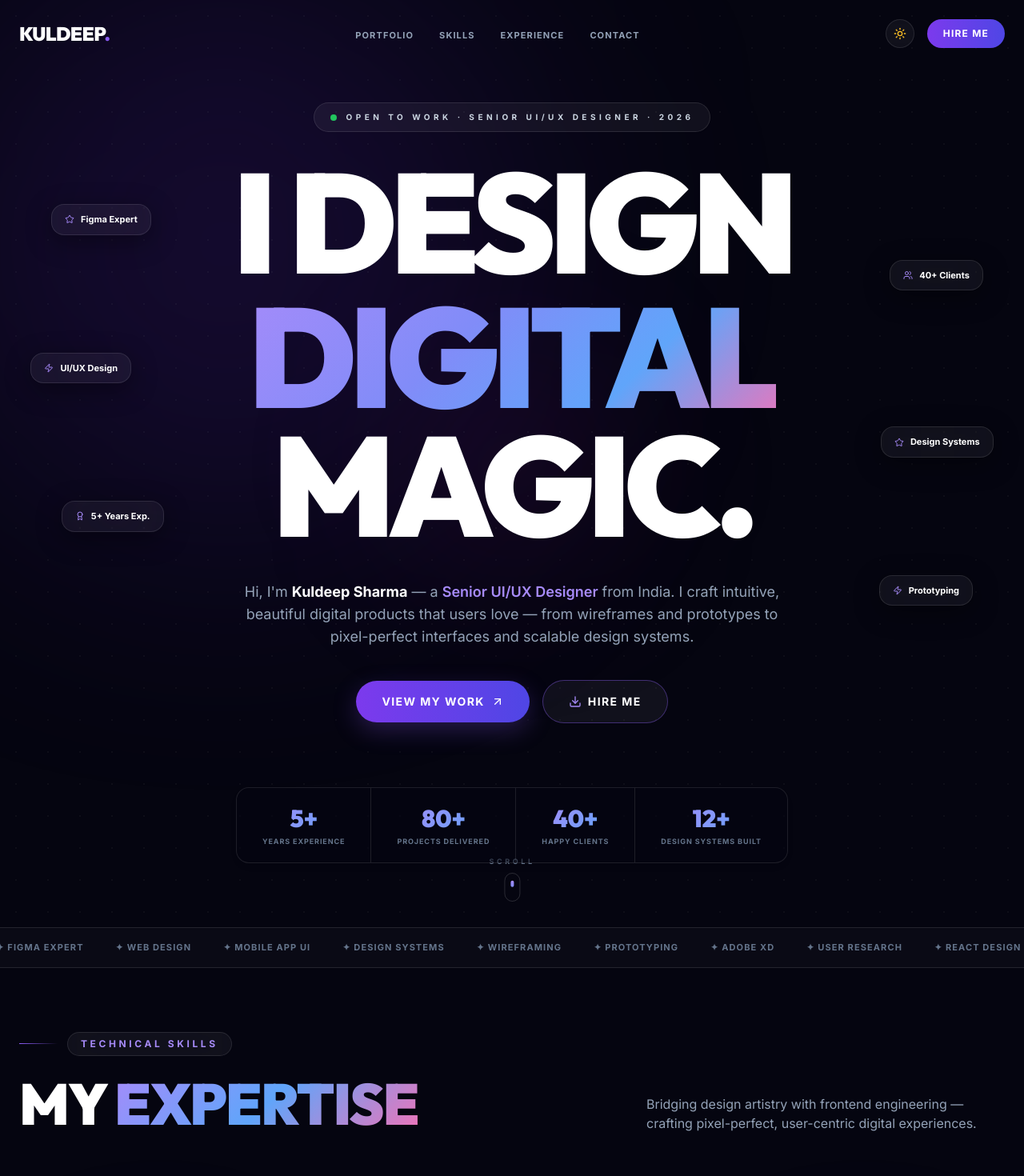
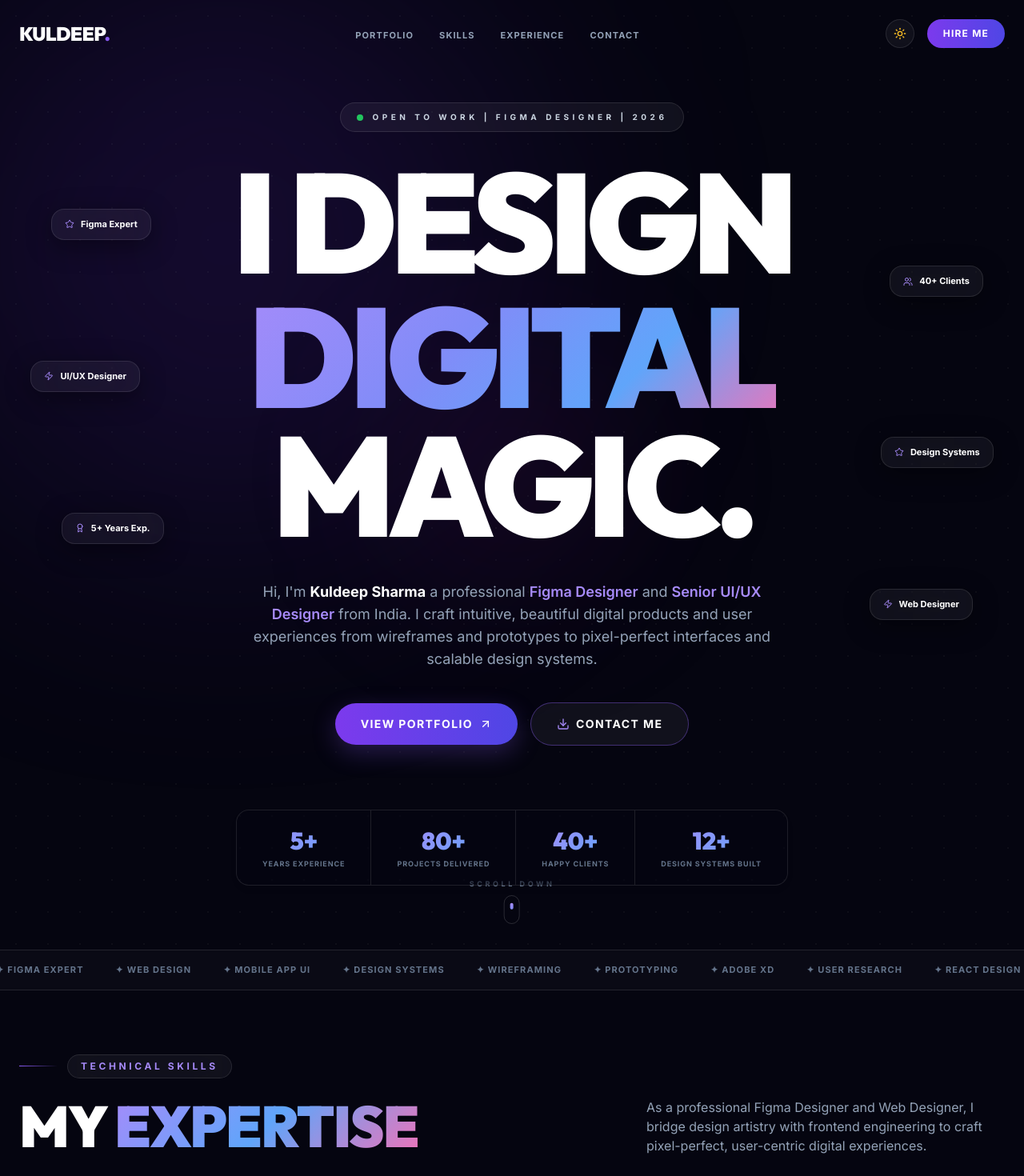
Before and after one commit to sharmarj13/kuldeep_portfolio, a React (Vite) app: page / in a window 1280 px wide. Shown: the top 1470 px of the page at 80% size. Built offline with nearby package versions, Linux system fonts and the light colour scheme.

Commit message:
content change and mobile responsive

```diff
--- a/index.html
+++ b/index.html
@@ -1,24 +1,39 @@
 <!doctype html>
-<html lang="en" class="dark">
+<html lang="en">
 
 <head>
   <meta charset="UTF-8" />
   <link rel="icon" type="image/svg+xml" href="/favicon.svg" />
   <meta name="viewport" content="width=device-width, initial-scale=1.0" />
-  <title>Kuldeep Sharma | UI/UX Designer & Web Designer</title>
-  <meta name="description"
-    content="Portfolio of Kuldeep Sharma UI/UX Designer with 4+ years crafting stunning digital experiences using Figma, Adobe XD, React, and more." />
-  <meta name="keywords" content="UI/UX Designer, Web Designer, Figma, Adobe XD, Portfolio, Kuldeep Sharma" />
+
+  <!-- Primary Meta Tags -->
+  <title>Kuldeep Sharma | Senior UI/UX Designer & Figma Expert</title>
+  <meta name="title" content="Kuldeep Sharma | Senior UI/UX Designer & Figma Expert">
+  <meta name="description" content="Senior UI/UX Designer & Figma Expert with 5+ years of experience. Specializing in high-end Web Design, Mobile App UI, and Scalable Design Systems. View my portfolio.">
+  <meta name="keywords" content="Figma Designer, UI/UX Designer, Senior UI/UX Designer, Web Designer, App Designer, Digital Product Designer, UI Designer, UX Designer, India, Freelance Designer, Design System Expert, Kuldeep Sharma Portfolio">
+  <meta name="author" content="Kuldeep Sharma">
+
+  <!-- Open Graph / Facebook -->
+  <meta property="og:type" content="website">
+  <meta property="og:url" content="https://kuldeep-portfolio.pages.dev/">
+  <meta property="og:title" content="Kuldeep Sharma | Senior UI/UX Designer & Figma Expert">
+  <meta property="og:description" content="Senior UI/UX Designer & Figma Expert with 5+ years of experience. Specializing in high-end Web Design, Mobile App UI, and Scalable Design Systems.">
+  <meta property="og:image" content="/og-image.jpg">
+
+  <!-- Twitter -->
+  <meta property="twitter:card" content="summary_large_image">
+  <meta property="twitter:url" content="https://kuldeep-portfolio.pages.dev/">
+  <meta property="twitter:title" content="Kuldeep Sharma | Senior UI/UX Designer & Figma Expert">
+  <meta property="twitter:description" content="Senior UI/UX Designer & Figma Expert with 5+ years of experience. Specializing in high-end Web Design, Mobile App UI, and Scalable Design Systems.">
+  <meta property="twitter:image" content="/og-image.jpg">
 
   <!-- Google Fonts -->
   <link rel="preconnect" href="https://fonts.googleapis.com">
   <link rel="preconnect" href="https://fonts.gstatic.com" crossorigin>
-  <link
-    href="https://fonts.googleapis.com/css2?family=Outfit:wght@300;400;500;600;700;800;900&family=Inter:wght@300;400;500;600;700&display=swap"
-    rel="stylesheet">
+  <link href="https://fonts.googleapis.com/css2?family=Outfit:wght@300;400;500;600;700;800;900&family=Inter:wght@300;400;500;600;700&display=swap" rel="stylesheet">
 </head>
 
-<body class="bg-[#050510] text-white selection:bg-violet-600 selection:text-white">
+<body class="bg-white dark:bg-[#050510] text-slate-900 dark:text-white transition-colors duration-500 selection:bg-violet-600 selection:text-white">
   <div id="root"></div>
   <script type="module" src="/src/main.jsx"></script>
 </body>
--- a/src/components/Experience.jsx
+++ b/src/components/Experience.jsx
@@ -29,7 +29,7 @@ const Experience = () => {
                 WORK<br /><span className="text-gradient">HISTORY</span>
               </h2>
               <p className="text-slate-600 dark:text-slate-400 text-sm leading-relaxed mb-8">
-                5 years of crafting user-centric digital products — from startups to enterprise-level design systems.
+                5 years of crafting user-centric digital products from startups to enterprise-level design systems.
               </p>
 
               <div className="p-5 bg-slate-50 dark:bg-white/5 rounded-2xl border border-black/[0.05] dark:border-violet-500/20 mb-4 shadow-sm">
@@ -39,7 +39,7 @@ const Experience = () => {
                 </div>
                 <div className="text-slate-900 dark:text-white font-black text-lg font-outfit">Senior UI/UX Designer</div>
                 <div className="text-slate-600 dark:text-white/60 font-semibold text-sm font-outfit mt-0.5">& Design Lead</div>
-                <p className="text-slate-500 dark:text-slate-500 text-[10px] mt-2 uppercase tracking-widest font-black opacity-80">Appic Softwares · 2021–Present</p>
+                <p className="text-slate-500 dark:text-slate-500 text-[10px] mt-2 uppercase tracking-widest font-black opacity-80">Appic Softwares | 2021–Present</p>
               </div>
 
               <div className="grid grid-cols-2 gap-3">
@@ -77,13 +77,12 @@ const Experience = () => {
                         {exp.company}
                       </div>
                       {exp.type && (
-                        <div className={`inline-flex px-2.5 py-1 rounded-full text-[8px] md:text-[9px] font-bold uppercase tracking-widest ${
-                          exp.type === 'Full-Time'
+                        <div className={`inline-flex px-2.5 py-1 rounded-full text-[8px] md:text-[9px] font-bold uppercase tracking-widest ${exp.type === 'Full-Time'
                             ? 'bg-green-500/10 text-green-600 dark:text-green-400 border border-green-500/10'
                             : exp.type === 'Freelance'
-                            ? 'bg-amber-500/10 text-amber-600 dark:text-amber-400 border border-amber-500/10'
-                            : 'bg-blue-500/10 text-blue-600 dark:text-blue-400 border border-blue-500/10'
-                        }`}>
+                              ? 'bg-amber-500/10 text-amber-600 dark:text-amber-400 border border-amber-500/10'
+                              : 'bg-blue-500/10 text-blue-600 dark:text-blue-400 border border-blue-500/10'
+                          }`}>
                           {exp.type}
                         </div>
                       )}
--- a/src/components/Footer.jsx
+++ b/src/components/Footer.jsx
@@ -123,7 +123,7 @@ const Footer = () => {
         {/* Bottom Bar */}
         <div className="flex flex-col md:flex-row justify-between items-center gap-6 pt-10 border-t border-black/[0.05] dark:border-white/5 transition-colors duration-500">
           <div className="text-[10px] md:text-xs font-bold uppercase tracking-widest text-slate-400 dark:text-slate-600 text-center md:text-left">
-            &copy; {new Date().getFullYear()} Kuldeep Sharma · Senior UI/UX Designer
+            &copy; {new Date().getFullYear()} Kuldeep Sharma | Senior UI/UX Designer
           </div>
           <div className="flex items-center gap-1.5 text-[10px] md:text-xs font-bold uppercase tracking-widest text-slate-400 dark:text-slate-700 text-center md:text-right">
             Designed with <Heart size={10} className="text-violet-500 fill-current mx-0.5" /> by Kuldeep Sharma
--- a/src/components/Hero.jsx
+++ b/src/components/Hero.jsx
@@ -113,11 +113,11 @@ const Hero = () => {
 
         {/* ── Floating skill chips ── */}
         <FloatingChip label="Figma Expert" icon={<Star size={12} />} delay={1.2} style={{ top: '22%', left: '5%' }} />
-        <FloatingChip label="UI/UX Design" icon={<Zap size={12} />} delay={1.4} style={{ top: '38%', left: '3%' }} />
+        <FloatingChip label="UI/UX Designer" icon={<Zap size={12} />} delay={1.4} style={{ top: '38%', left: '3%' }} />
         <FloatingChip label="5+ Years Exp." icon={<Award size={12} />} delay={1.6} style={{ top: '54%', left: '6%' }} />
         <FloatingChip label="40+ Clients" icon={<Users size={12} />} delay={1.8} style={{ top: '28%', right: '4%' }} />
         <FloatingChip label="Design Systems" icon={<Star size={12} />} delay={2.0} style={{ top: '46%', right: '3%' }} />
-        <FloatingChip label="Prototyping" icon={<Zap size={12} />} delay={2.2} style={{ top: '62%', right: '5%' }} />
+        <FloatingChip label="Web Designer" icon={<Zap size={12} />} delay={2.2} style={{ top: '62%', right: '5%' }} />
 
         {/* ── Main Content ── */}
         <div className="container mx-auto px-6 max-w-screen-xl relative z-10 pt-24 pb-12 md:pt-32 md:pb-20">
@@ -135,7 +135,7 @@ const Hero = () => {
                 <span className="relative inline-flex rounded-full h-2 w-2 bg-green-500" />
               </span>
               <span className="text-[8px] md:text-[10px] font-bold uppercase tracking-[0.3em] md:tracking-[0.45em] text-slate-600 dark:text-slate-300">
-                Open to Work · Senior UI/UX Designer · 2026
+                Open to Work | Figma Designer | 2026
               </span>
             </motion.div>
 
@@ -188,8 +188,8 @@ const Hero = () => {
             >
               Hi, I'm{' '}
               <span className="text-slate-900 dark:text-white font-bold">{personalData.name}</span>{' '}
-              — a <span className="text-violet-600 dark:text-violet-400 font-semibold">Senior UI/UX Designer</span> from India.
-              I craft intuitive, beautiful digital products that users love — from wireframes and prototypes
+              a professional <span className="text-violet-600 dark:text-violet-400 font-semibold">Figma Designer</span> and <span className="text-violet-600 dark:text-violet-400 font-semibold">Senior UI/UX Designer</span> from India.
+              I craft intuitive, beautiful digital products and user experiences from wireframes and prototypes
               to pixel-perfect interfaces and scalable design systems.
             </motion.p>
 
@@ -204,7 +204,7 @@ const Hero = () => {
                 href="#portfolio"
                 className="group inline-flex items-center gap-2 px-6 py-3.5 md:px-8 md:py-4 bg-gradient-to-r from-violet-600 to-indigo-600 text-white rounded-full font-bold uppercase tracking-widest text-xs md:text-sm shadow-[0_10px_30px_rgba(139,92,246,0.25)] hover:shadow-[0_15px_40px_rgba(139,92,246,0.4)] hover:scale-105 transition-all duration-300"
               >
-                View My Work
+                View Portfolio
                 <ArrowUpRight size={16} className="group-hover:translate-x-0.5 group-hover:-translate-y-0.5 transition-transform" />
               </a>
               <a
@@ -212,7 +212,7 @@ const Hero = () => {
                 className="inline-flex items-center gap-2 px-6 py-3.5 md:px-8 md:py-4 bg-slate-50 dark:bg-white/5 text-slate-900 dark:text-white rounded-full font-bold uppercase tracking-widest text-xs md:text-sm hover:bg-slate-100 dark:hover:bg-white/10 border border-black/[0.08] dark:border-violet-500/40 transition-all duration-300"
               >
                 <Download size={16} className="text-violet-600 dark:text-violet-400" />
-                Hire Me
+                Contact Me
               </a>
             </motion.div>
 
@@ -242,7 +242,7 @@ const Hero = () => {
 
         {/* ── Scroll indicator ── */}
         <div className="absolute bottom-6 md:bottom-8 left-1/2 -translate-x-1/2 flex flex-col items-center gap-2">
-          <span className="text-[9px] font-bold uppercase tracking-[0.4em] text-slate-400 dark:text-slate-500">Scroll</span>
+          <span className="text-[9px] font-bold uppercase tracking-[0.4em] text-slate-400 dark:text-slate-500">Scroll Down</span>
           <div className="w-5 h-9 rounded-full border border-black/[0.1] dark:border-white/15 flex justify-center pt-1.5">
             <motion.div
               animate={{ y: [0, 14, 0] }}
--- a/src/components/Skills.jsx
+++ b/src/components/Skills.jsx
@@ -39,7 +39,7 @@ const Skills = () => {
               MY <span className="text-gradient">EXPERTISE</span>
             </h2>
             <p className="text-slate-500 dark:text-slate-400 text-sm md:text-base max-w-md leading-relaxed">
-              Bridging design artistry with frontend engineering — crafting pixel-perfect, user-centric digital experiences.
+              As a professional Figma Designer and Web Designer, I bridge design artistry with frontend engineering to craft pixel-perfect, user-centric digital experiences.
             </p>
           </div>
         </motion.div>
```
Also changed, not shown: src/components/Portfolio.jsx (+6 -7 lines).
